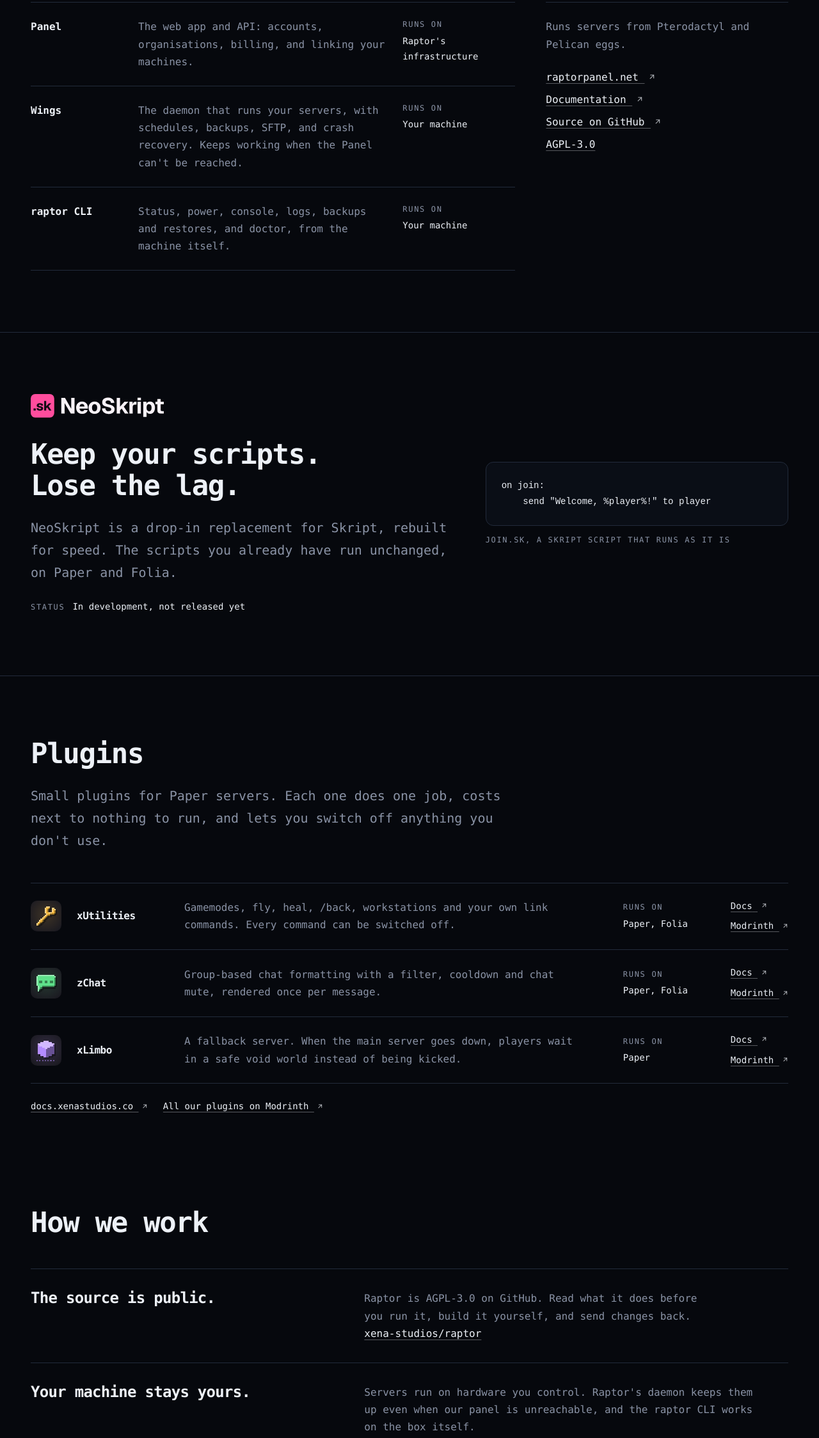
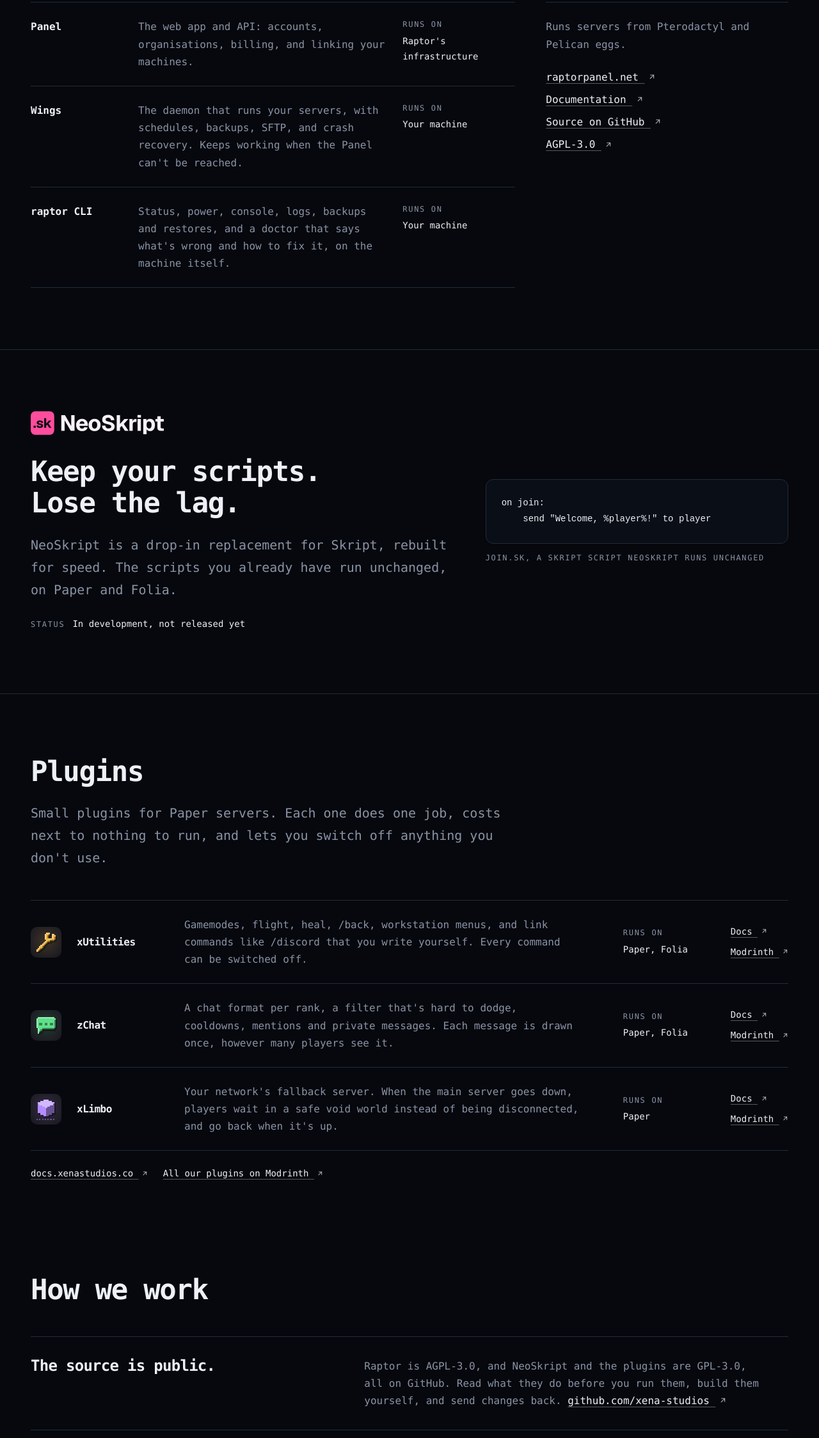
Before and after one commit to xena-studios/website, an Astro site: page / in a window 1280 px wide. Shown: the part 2043-4291 px from the top of the page at 64% size. Built offline with nearby package versions, Linux system fonts and the light colour scheme; Astro itself is replaced by a stand-in of ours; a web font is replaced by a local one.

Commit message:
fix: the outbound arrow on every external link, and clearer copy
DESIGN.md says every link that leaves the site carries the arrow; the footer, the AGPL-3.0 link, the How we work links and the contact section's doc links didn't. The plugin, raptor CLI and NeoSkript copy now matches each product's README, and the source principle covers NeoSkript and the plugins as well as Raptor, as the hero does.

```diff
--- a/src/layouts/Base.astro
+++ b/src/layouts/Base.astro
@@ -79,11 +79,11 @@ const year = new Date().getFullYear();
         <Logo name="xena" class="foot-logo" />
         <p class="label">© {year} Xena Studios</p>
         <ul class="foot-links">
-          <li><a href="https://raptorpanel.net">raptorpanel.net</a></li>
-          <li><a href="https://docs.xenastudios.co">Plugin docs</a></li>
-          <li><a href="https://modrinth.com/organization/xena-studios">Modrinth</a></li>
-          <li><a href="https://github.com/xena-studios">GitHub</a></li>
-          <li><a href="https://github.com/xena-studios/website">This site's source</a></li>
+          <li><a href="https://raptorpanel.net">raptorpanel.net<External /></a></li>
+          <li><a href="https://docs.xenastudios.co">Plugin docs<External /></a></li>
+          <li><a href="https://modrinth.com/organization/xena-studios">Modrinth<External /></a></li>
+          <li><a href="https://github.com/xena-studios">GitHub<External /></a></li>
+          <li><a href="https://github.com/xena-studios/website">This site's source<External /></a></li>
         </ul>
       </div>
     </footer>
--- a/src/pages/index.astro
+++ b/src/pages/index.astro
@@ -24,7 +24,7 @@ const plugins = [
   {
     name: "xUtilities",
     icon: xutilitiesIcon,
-    what: "Gamemodes, fly, heal, /back, workstations and your own link commands. Every command can be switched off.",
+    what: "Gamemodes, flight, heal, /back, workstation menus, and link commands like /discord that you write yourself. Every command can be switched off.",
     runs: "Paper, Folia",
     docs: "https://docs.xenastudios.co/xutilities/",
     href: "https://modrinth.com/plugin/xutilities",
@@ -32,7 +32,7 @@ const plugins = [
   {
     name: "zChat",
     icon: zchatIcon,
-    what: "Group-based chat formatting with a filter, cooldown and chat mute, rendered once per message.",
+    what: "A chat format per rank, a filter that's hard to dodge, cooldowns, mentions and private messages. Each message is drawn once, however many players see it.",
     runs: "Paper, Folia",
     docs: "https://docs.xenastudios.co/zchat/",
     href: "https://modrinth.com/plugin/zchat",
@@ -40,7 +40,7 @@ const plugins = [
   {
     name: "xLimbo",
     icon: xlimboIcon,
-    what: "A fallback server. When the main server goes down, players wait in a safe void world instead of being kicked.",
+    what: "Your network's fallback server. When the main server goes down, players wait in a safe void world instead of being disconnected, and go back when it's up.",
     runs: "Paper",
     docs: "https://docs.xenastudios.co/xlimbo/",
     href: "https://modrinth.com/plugin/xlimbo",
@@ -60,7 +60,7 @@ const parts = [
   },
   {
     name: "raptor CLI",
-    what: "Status, power, console, logs, backups and restores, and doctor, from the machine itself.",
+    what: "Status, power, console, logs, backups and restores, and a doctor that says what's wrong and how to fix it, on the machine itself.",
     where: "Your machine",
   },
 ];
@@ -68,8 +68,8 @@ const parts = [
 const principles = [
   {
     title: "The source is public.",
-    body: "Raptor is AGPL-3.0 on GitHub. Read what it does before you run it, build it yourself, and send changes back.",
-    link: { href: "https://github.com/xena-studios/raptor", text: "xena-studios/raptor" },
+    body: "Raptor is AGPL-3.0, and NeoSkript and the plugins are GPL-3.0, all on GitHub. Read what they do before you run them, build them yourself, and send changes back.",
+    link: { href: "https://github.com/xena-studios", text: "github.com/xena-studios" },
   },
   {
     title: "Your machine stays yours.",
@@ -140,7 +140,7 @@ const principles = [
             <li><a href="https://raptorpanel.net">raptorpanel.net<External /></a></li>
             <li><a href="https://docs.raptorpanel.net">Documentation<External /></a></li>
             <li><a href="https://github.com/xena-studios/raptor">Source on GitHub<External /></a></li>
-            <li><a href="https://github.com/xena-studios/raptor/blob/main/LICENSE">AGPL-3.0</a></li>
+            <li><a href="https://github.com/xena-studios/raptor/blob/main/LICENSE">AGPL-3.0<External /></a></li>
           </ul>
         </div>
       </div>
@@ -161,7 +161,7 @@ const principles = [
       <figure class="script">
         <pre><code>on join:
     send "Welcome, %player%!" to player</code></pre>
-        <figcaption class="label">join.sk, a Skript script that runs as it is</figcaption>
+        <figcaption class="label">join.sk, a Skript script NeoSkript runs unchanged</figcaption>
       </figure>
     </div>
   </section>
@@ -211,7 +211,7 @@ const principles = [
                 {p.link && (
                   <>
                     {" "}
-                    <a href={p.link.href}>{p.link.text}</a>
+                    <a href={p.link.href}>{p.link.text}<External /></a>
                   </>
                 )}
               </p>
@@ -228,8 +228,8 @@ const principles = [
       <p class="lead">Partnerships, press, hosting, or a question about what we build.</p>
       <p class="mail"><a href="mailto:contact@xenastudios.co">contact@xenastudios.co</a></p>
       <p class="aside">
-        Using Raptor and stuck? Its <a href="https://docs.raptorpanel.net">documentation</a> is the fastest answer. For our
-        plugins, it's <a href="https://docs.xenastudios.co">docs.xenastudios.co</a>.
+        Using Raptor and stuck? Its <a href="https://docs.raptorpanel.net">documentation<External /></a> is the fastest answer. For our
+        plugins, it's <a href="https://docs.xenastudios.co">docs.xenastudios.co<External /></a>.
       </p>
     </div>
     <Horizon class="horizon" />
```
Also changed, not shown: DESIGN.md (+1 -1 lines).
